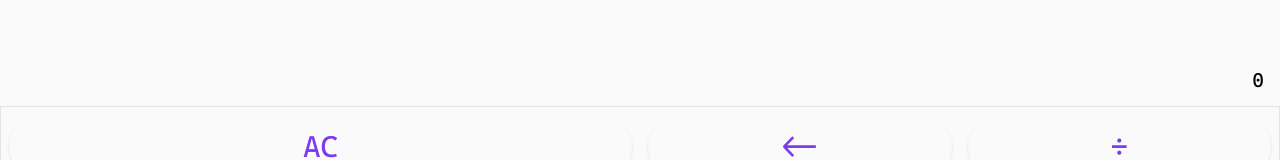
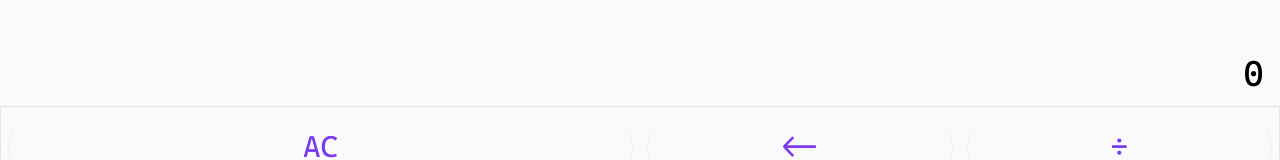
Before and after one commit to DikDns/fcc-front-end-development-projects, a React (Vite) app: page / in a window 1280 px wide. Shown: the part 284-444 px from the top of the page. Built offline with nearby package versions, Linux system fonts and the light colour scheme.

Commit message:
add: evaluate style primary

```diff
--- a/src/App.jsx
+++ b/src/App.jsx
@@ -67,7 +67,9 @@ function App() {
       <div id="displayContainer" className={`displayContainer`}>
         <div
           id="calculation"
-          className={`display ${evaluated ? `display-secondary` : ``}`}
+          className={`display ${
+            evaluated ? `display-secondary` : `display-primary`
+          }`}
         >
           {evaluated ? prevCalculation.join("") : calculation.join("")}
         </div>
```
